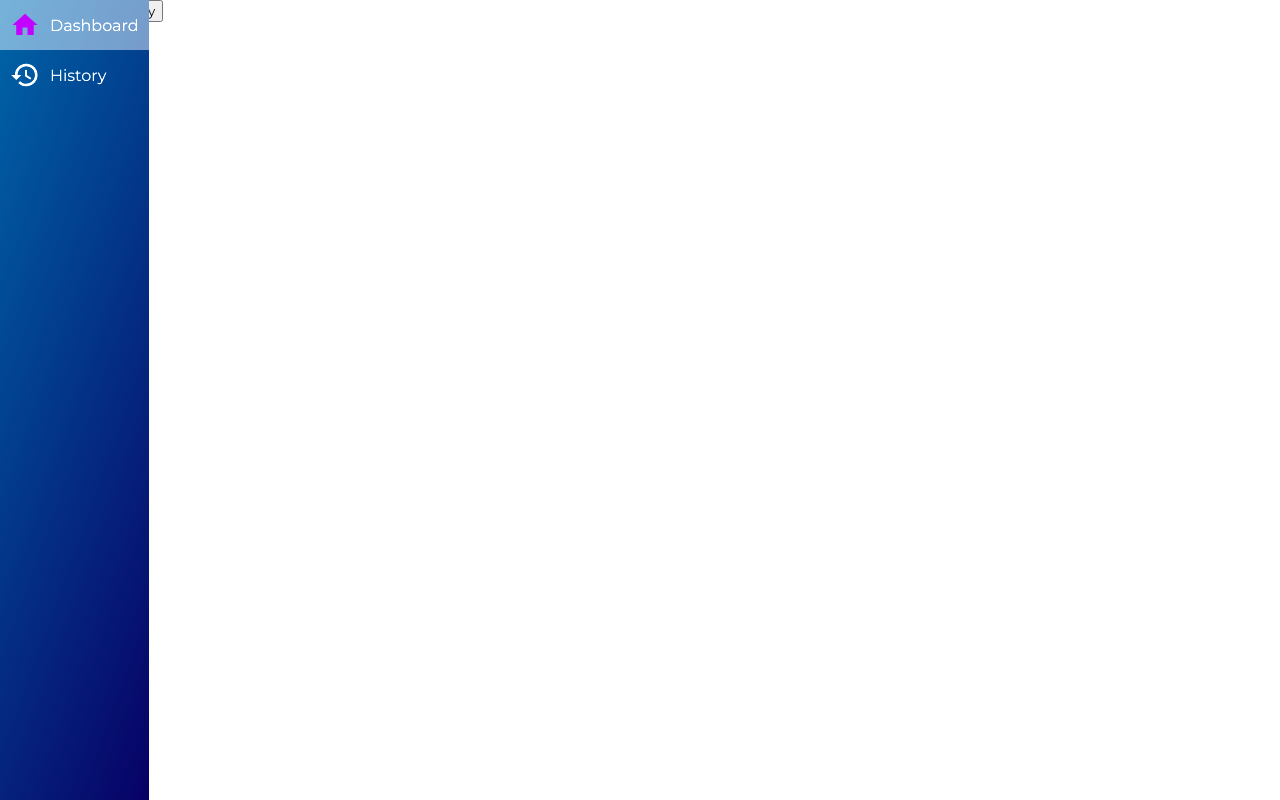
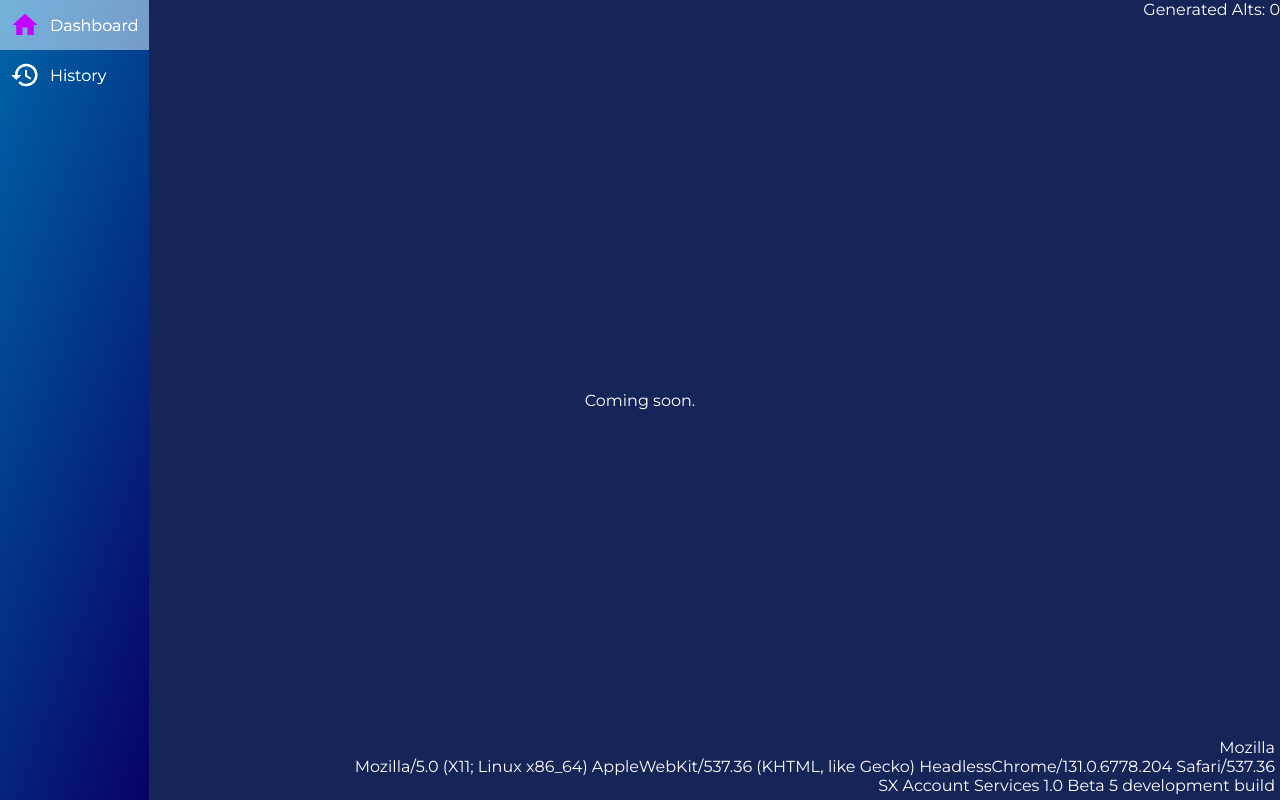
Before and after one commit to TheOPtimal/sx-client, a React (Create React App) app: page /dashboard in a window 1280 px wide. Both pictures are taken after a click on the item "History". Built offline with nearby package versions, Linux system fonts and the light colour scheme.

Commit message:
Add history page

```diff
--- /dev/null
+++ b/src/Pages/Dashboard/AccountHistory.scss
@@ -0,0 +1,8 @@
+.accountHistory {
+    background-color: rgb(21, 37, 87);
+    color: white;
+    display: flex;
+    justify-content: center;
+    align-items: center;
+    min-height: 100vh;
+}
--- /dev/null
+++ b/src/Pages/Dashboard/AccountHistory.tsx
@@ -0,0 +1,6 @@
+import React from "react";
+import './AccountHistory.scss'
+
+export default React.memo(function AccountHistory() {
+  return <div className="accountHistory">Coming soon.</div>;
+});
--- a/src/Pages/Dashboard/dashboard.tsx
+++ b/src/Pages/Dashboard/dashboard.tsx
@@ -3,6 +3,7 @@ import "./dashboard.scss";
 import { getAlt } from "../../Components/nonReactive/getAlt";
 import BrowserInfo from "../../Components/GeneralInfo";
 import Sidebar from "./Sidebar";
+import AccountHistory from "./AccountHistory";
 
 function clickAlt(
   genAlt: () => Promise<any>,
@@ -20,7 +21,7 @@ export default React.memo(function Dashboard() {
   const [gennedAltsNum, setGennedAltsNum] = useState<number>(
     Number.parseInt(localStorage.getItem("gennedAlts")) || 0
   );
-  const [tab, setTab] = useState<"dashboard" | "history">("dashboard")
+  const [tab, setTab] = useState<"dashboard" | "history">("dashboard");
   // const [accountHistory, setAccountHistory] = useState<string[]>(
   //   JSON.parse(localStorage.getItem("accHistory")) ?? []
   // );
@@ -129,11 +130,3 @@ const GenerateAltBtn = React.memo(function GenerateAltBtn({
     </button>
   );
 });
-
-const AccountHistory = React.memo(function AccountHistory() {
-  return (
-    <>
-      <button>Open Account History</button>
-    </>
-  );
-});
```
